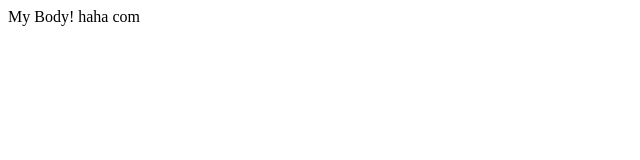
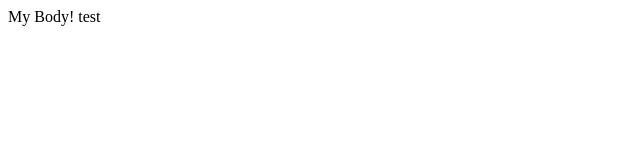
Before and after one commit to chuckstory/learn_autodeploy_gitactiontoserver, a website: page home.html in a window 1280 px wide. Shown: the full height of the page, 0-640 px from the left. Drawn offline with Linux system fonts and the light colour scheme.

Commit message:
test  dsfsd

```diff
--- a/home.html
+++ b/home.html
@@ -7,6 +7,6 @@
     <title>Linode is Life</title>
 </head>
 <body>
-    My Body!  haha com
+    My Body!  test
 </body>
 </html>
```
